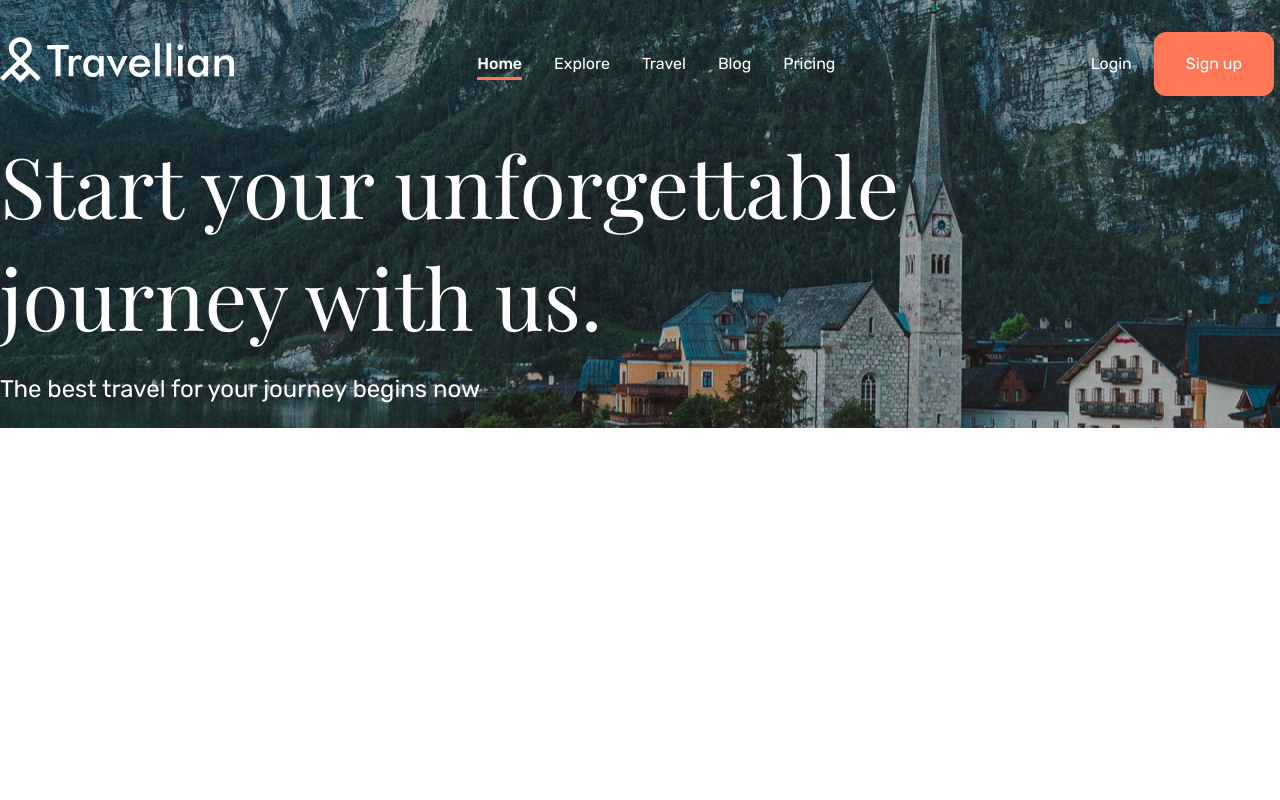
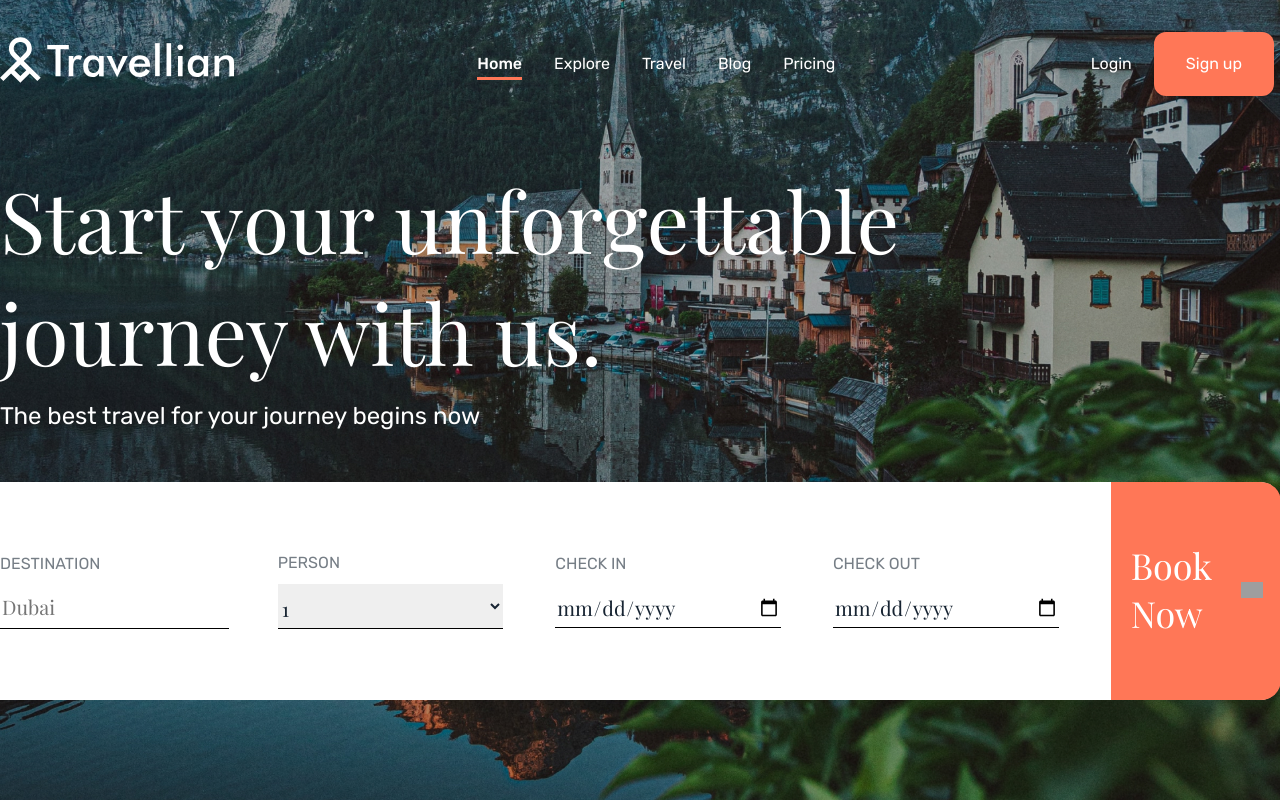
Before and after one commit to MaciejMogilewski/Travelian-react, a React (Vite) app: page / in a window 1280 px wide. Built offline with nearby package versions, Linux system fonts and the light colour scheme; grey boxes are pictures that could not be loaded.

Commit message:
Styling intro section

```diff
--- a/src/components/IntroSection.jsx
+++ b/src/components/IntroSection.jsx
@@ -2,7 +2,8 @@ function IntroSection() {
     return (
         <section className="intro">
             <header className="intro__header header">
-                <a href="" className="header__logo logo"><img src="../../src/images/Logo.svg" alt="Travelian logo" className="logo__img"/></a>
+                <a href="" className="header__logo logo"><img src="../../src/images/Logo.svg" alt="Travelian logo"
+                                                              className="logo__img"/></a>
                 <nav className="header__menu main-menu">
                     <a href="" className="main-menu__item main-menu__item--active">Home</a>
                     <a href="" className="main-menu__item">Explore</a>
@@ -19,6 +20,34 @@ function IntroSection() {
                 <h1 className="lead__hdl">Start your unforgettable<br/> journey with us.</h1>
                 <p className="lead__text">The best travel for your journey begins now</p>
             </div>
+            <form action="" className="search">
+                <div className="search__wrapper">
+                    <div className="search__group">
+                        <label htmlFor="destination" className="search__lbl">Destination</label>
+                        <input type="text" id="destination" name="destination" className="search__input"
+                               placeholder="Dubai"/>
+                    </div>
+                    <div className="search__group">
+                        <label htmlFor="person" className="search__lbl">Person</label>
+                        <select name="person" id="person" className="search__input search__input--select">
+                            <option value="1">1</option>
+                            <option value="2">2</option>
+                            <option value="3">3</option>
+                            <option value="4">4</option>
+                            <option value="5">5</option>
+                        </select>
+                    </div>
+                    <div className="search__group">
+                        <label htmlFor="checkin" className="search__lbl">Check in</label>
+                        <input type="date" id="checkin" name="checkin" className="search__input search__input--check"/>
+                    </div>
+                    <div className="search__group">
+                        <label htmlFor="checkout" className="search__lbl">Check out</label>
+                        <input type="date" id="checkout" name="checkout" className="search__input search__input--check"/>
+                    </div>
+                    <button type="submit" className="search__btn">Book<br/>Now</button>
+                </div>
+            </form>
         </section>
     );
 }
--- a/src/css/style.css
+++ b/src/css/style.css
@@ -333,6 +333,15 @@ html, body {
 
 .intro {
   background-image: url("../images/intro_bg.jpg");
+  background-size: cover;
+  background-position: center;
+  min-height: 100vh;
+  display: flex;
+  flex-direction: column;
+  justify-content: space-between;
+  align-items: center;
+  padding-bottom: 6.25rem;
+  box-sizing: border-box;
 }
 
 .header {
@@ -341,7 +350,6 @@ html, body {
   align-items: center;
   max-width: 97.25rem;
   width: 100%;
-  margin: auto;
   padding-top: 1.625rem;
   padding-bottom: 1.625rem;
 }
@@ -370,12 +378,10 @@ html, body {
   color: #FFF;
   max-width: 97.25rem;
   width: 100%;
-  margin: auto;
 }
 .lead__hdl {
-  font-family: Playfair Display, serif;
+  font-family: "Playfair Display", serif;
   font-size: 5.25rem;
-  font-style: normal;
   font-weight: 400;
   line-height: normal;
   margin: 0;
@@ -385,6 +391,93 @@ html, body {
   font-size: 1.5rem;
   font-weight: 400;
   display: inline-block;
+  margin: 1rem 0;
+}
+
+.search {
+  width: 100%;
+  max-width: 97.25rem;
+  position: relative;
+}
+.search::before {
+  content: "";
+  background-color: #FFF;
+  position: absolute;
+  display: inline-block;
+  width: 100%;
+  height: 100%;
+  left: -100%;
+}
+.search__wrapper {
+  background: #FFF;
+  display: flex;
+  align-items: center;
+  justify-content: space-between;
+  width: 100%;
+  max-width: 80.6875rem;
+  border-radius: 0 1.25rem 1.25rem 0;
+}
+.search__group {
+  display: flex;
+  flex-direction: column;
+  width: 100%;
+  max-width: 14.0625rem;
+  padding-top: 4.25rem;
+  padding-bottom: 4.25rem;
+}
+.search__lbl {
+  font-family: Rubik, sans-serif;
+  font-size: 1rem;
+  font-weight: 400;
+  line-height: 1.187;
+  text-transform: uppercase;
+  color: #767E86;
+  margin-bottom: 0.75rem;
+}
+.search__input {
+  width: 100%;
+  border-top-width: 0;
+  border-left-width: 0;
+  border-right-width: 0;
+  padding-top: 0.625rem;
+  padding-bottom: 0.625rem;
+  font-size: 1.25rem;
+  font-family: Playfair Display, sans-serif;
+  font-weight: 400;
+  color: #172432;
+  border-bottom: 0.0625rem solid black;
+}
+.search__input--select {
+  padding-bottom: 0.3125rem;
+}
+.search__input--check {
+  padding-bottom: 0.4375rem;
+}
+.search__btn {
+  font-family: Playfair Display, sans-serif;
+  font-weight: 400;
+  font-size: 2.25rem;
+  line-height: 1.33;
+  color: #FFF;
+  border: 0;
+  background-color: #FF7757;
+  padding: 3.75rem 4.3125rem 3.875rem 1.25rem;
+  text-align: left;
+  border-radius: 0 1.25rem 1.25rem 0;
+  cursor: pointer;
+  position: relative;
+  margin-right: -0.0625rem;
+}
+.search__btn::after {
+  content: "";
+  background-image: url("../images/Arrow1.svg");
+  background-repeat: no-repeat;
+  display: inline-block;
+  width: 1.375rem;
+  height: 1rem;
+  position: absolute;
+  right: 1.125rem;
+  transform: translateY(-8px);
 }
 
 /*# sourceMappingURL=style.css.map */
--- a/src/scss/intro.scss
+++ b/src/scss/intro.scss
@@ -15,6 +15,15 @@
 
 .intro {
     background-image: url('#{$imgs-path}/intro_bg.jpg');
+    background-size: cover;
+    background-position: center;
+    min-height: 100vh;
+    display: flex;
+    flex-direction: column;
+    justify-content: space-between;
+    align-items: center;
+    padding-bottom: toRem(100px);
+    box-sizing: border-box;
 }
 
 .header {
@@ -23,7 +32,6 @@
     align-items: center;
     max-width: toRem(1556px);
     width: 100%;
-    margin: auto;
     padding-top: toRem(26px);
     padding-bottom: toRem(26px);
 }
@@ -66,11 +74,9 @@
     color: $primary-font-color;
     max-width: toRem(1556px);
     width: 100%;
-    margin: auto;
     &__hdl {
-        font-family: Playfair Display, serif;
+        font-family: "Playfair Display", serif;
         font-size: toRem(84px);
-        font-style: normal;
         font-weight: 400;
         line-height: normal;
         margin: 0;
@@ -80,5 +86,94 @@
         font-size: toRem(24px);
         font-weight: 400;
         display: inline-block;
+        margin: toRem(16px) 0;
     }
 }
+
+.search {
+    width: 100%;
+    max-width: toRem(1556px);
+    position: relative;
+    &::before {
+        content: '';
+        background-color: $secondary-color;
+        position: absolute;
+        display: inline-block;
+        width: 100%;
+        height: 100%;
+        left: -100%;
+    }
+    &__wrapper {
+        background: $secondary-color;
+        display: flex;
+        align-items: center;
+        justify-content: space-between;
+        width: 100%;
+        max-width: toRem(1291px);
+        border-radius: 0 toRem(20px) toRem(20px) 0;
+    }
+    &__group {
+        display: flex;
+        flex-direction: column;
+        width: 100%;
+        max-width: toRem(225px);
+        padding-top: toRem(68px);
+        padding-bottom: toRem(68px);
+    }
+    &__lbl {
+        font-family: Rubik, sans-serif;
+        font-size: toRem(16px);
+        font-weight: 400;
+        line-height: 1.187;
+        text-transform: uppercase;
+        color: $secondary-font-color;
+        margin-bottom: toRem(12px);
+    }
+    &__input {
+        width: 100%;
+        border-top-width: 0;
+        border-left-width: 0;
+        border-right-width: 0;
+        padding-top: toRem(10px);
+        padding-bottom: toRem(10px);
+        font-size: toRem(20px);
+        font-family: Playfair Display, sans-serif;
+        font-weight: 400;
+        color: $input-font-color;
+        border-bottom: toRem(1px) solid black;
+    }
+    &__input--select {
+        padding-bottom: toRem(5px);
+    }
+    &__input--check {
+        padding-bottom: toRem(7px);
+    }
+
+    &__btn {
+        font-family: Playfair Display, sans-serif;
+        font-weight: 400;
+        font-size: toRem(36px);
+        line-height: 1.33;
+        color: $primary-font-color;
+        border: 0;
+        background-color: $primary-color;
+        padding: toRem(60px) toRem(69px) toRem(62px) toRem(20px);
+        text-align: left;
+        border-radius: 0 toRem(20px) toRem(20px) 0;
+        cursor: pointer;
+        position: relative;
+        margin-right: toRem(-1px);
+        &::after {
+            content: '';
+            background-image: url('#{$imgs-path}/Arrow1.svg');
+            background-repeat: no-repeat;
+            display: inline-block;
+            width: toRem(22px);
+            height: toRem(16px);
+            position: absolute;
+            right: toRem(18px);
+            //top: calc(50% - 8px);
+            transform: translateY(-8px);
+        }
+    }
+}
--- a/src/scss/variables.scss
+++ b/src/scss/variables.scss
@@ -1,8 +1,11 @@
 $base-font-size: 16px;
 
 $primary-font-color: #FFF;
+$secondary-font-color: #767E86;
+$input-font-color: #172432;
 
 $primary-color: #FF7757;
+$secondary-color: #FFF;
 
 @import url('https://fonts.googleapis.com/css2?family=Rubik:wght@400;500&display=swap');
 @import url('https://fonts.googleapis.com/css2?family=Playfair+Display&display=swap');
```
Also changed, not shown: 1 other file (tests, documents, lock files or other folders).
